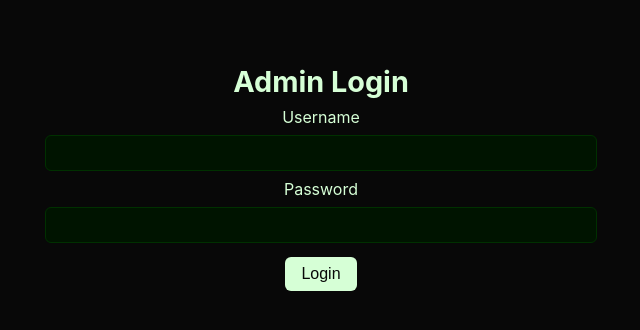
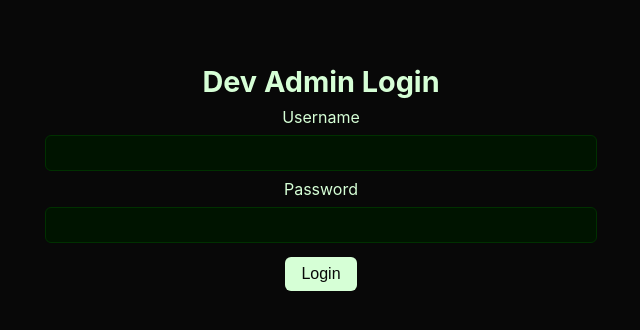
Before and after one commit to grovesigilofficial/GrovePortal-Dev, a plain HTML site: page lock.html in a window 1280 px wide. Shown: the whole page, without its empty margins (319-959 px from the left). Drawn offline with Linux system fonts and the light colour scheme.

Commit message:
Update lock.html

```diff
--- a/lock.html
+++ b/lock.html
@@ -2,14 +2,14 @@
 <html lang="en">
 <head>
 <meta charset="utf-8">
-<title>Grove Portal — Admin Login</title>
+<title>Grove Portal — Dev Admin Login</title>
 <link rel="stylesheet" href="style.css">
 <script type="module" src="src/assets/js/auth.js" defer></script>
 <script type="module" src="src/assets/js/counter.js" defer></script>
 </head>
 <body>
 <main class="container small">
-<h1>Admin Login</h1>
+<h1>Dev Admin Login</h1>
 
 <form id="login-form" class="form">
   <label>Username</label>
```
